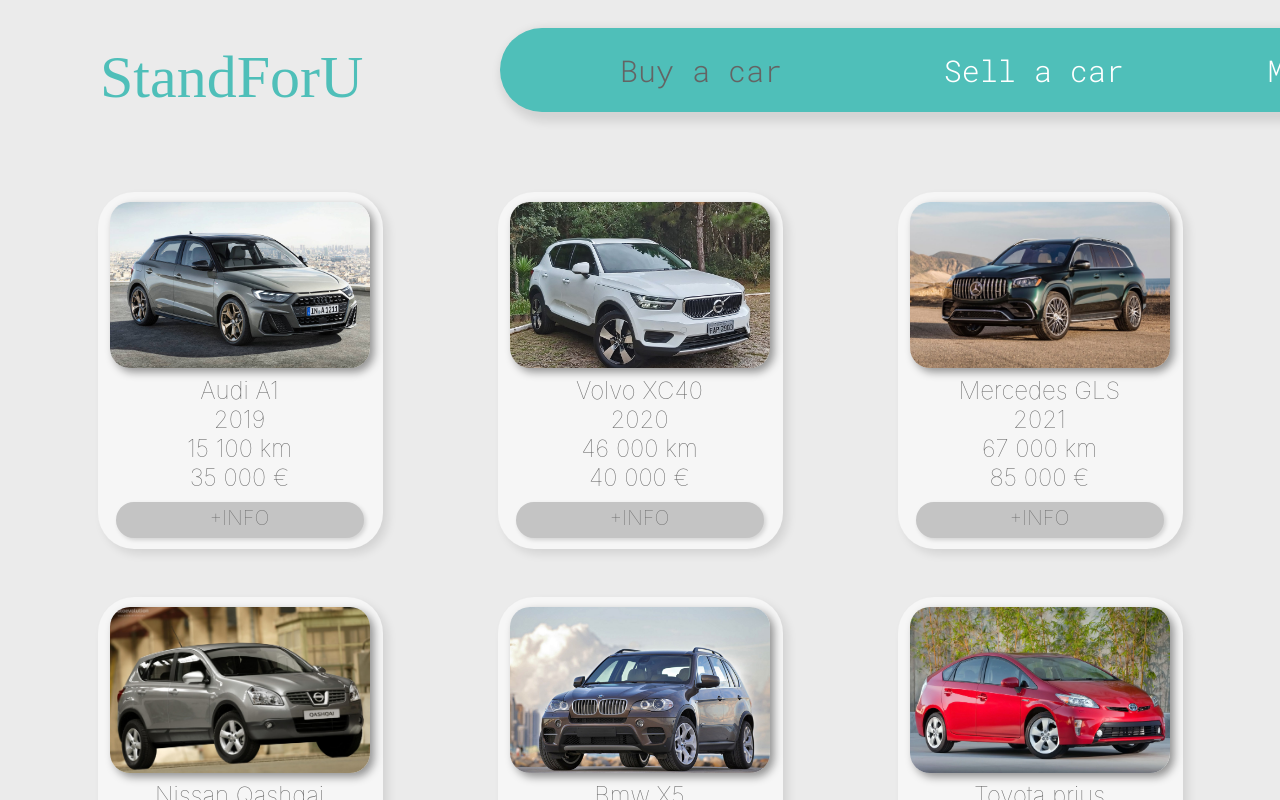
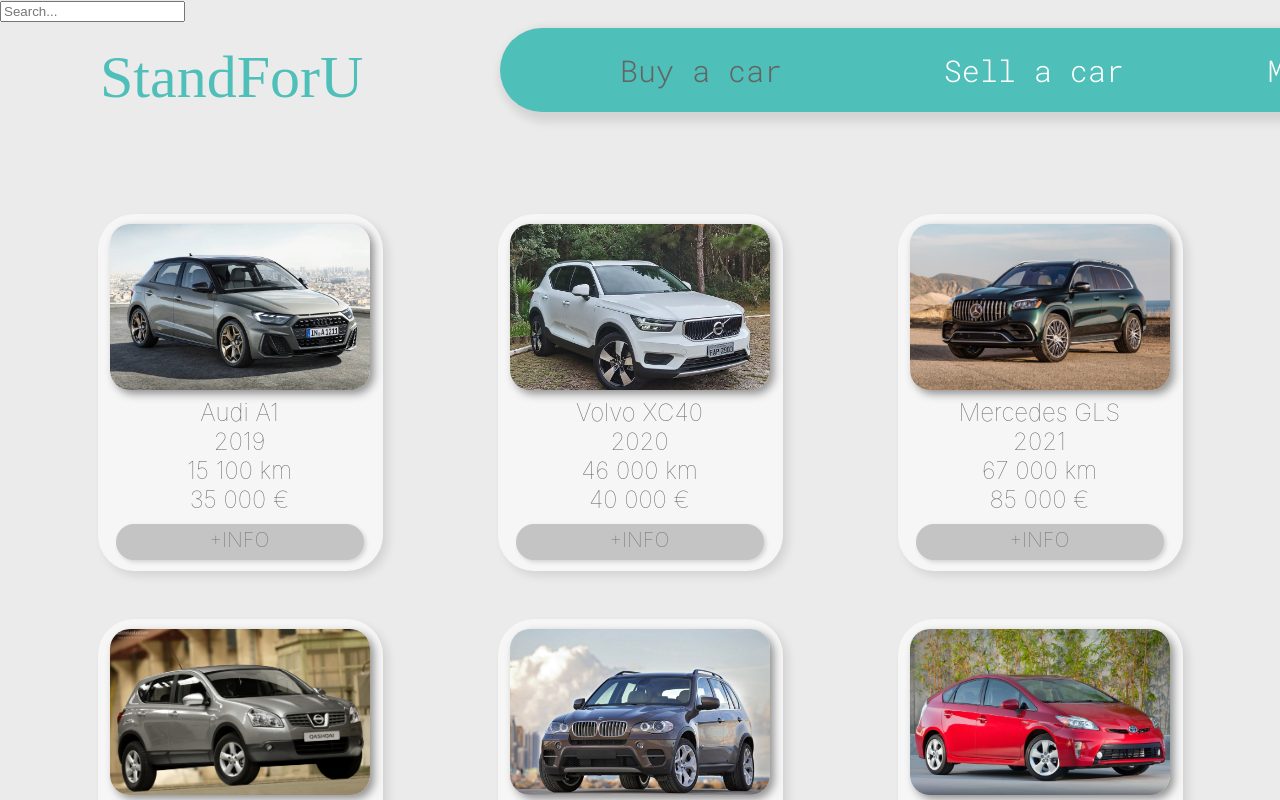
Before and after one commit to JoaoantonioViegas/StandForU, a React (Create React App) app in the folder standforu/: page / in a window 1280 px wide. Shown: the top 800 px of the page. Built offline with nearby package versions, Linux system fonts and the light colour scheme; a web font is replaced by a local one.

Commit message:
MainPAge

```diff
--- a/standforu/src/components/layout/CarAd.js
+++ b/standforu/src/components/layout/CarAd.js
@@ -1,12 +1,12 @@
 import React from 'react'
 import './CarAd.css'
 
-function CarAd({closeAd, carName}) {
+function CarAd({closeAd, visible, carName}) {
 
     return (
-        <div className='CarAd-bg' onClick={() => closeAd(false)}>
+        <div className='CarAd-bg'>
+            <button onClick={() => {closeAd(false); visible('visible');}}>X</button>
             <div className='CarAd-container'>
-                <button onClick={() => closeAd(false)}>X</button>
                 <div className='overview'>
                     <h1>{carName} overview</h1>
                 </div>
--- a/standforu/src/components/pages/Home.js
+++ b/standforu/src/components/pages/Home.js
@@ -12,12 +12,14 @@
 
     const [carName, setCarName] = useState("");
     const [carYear , setCarYear] = useState("");
+    const [visibility, setVisibility] = useState('visible');
 
     const divOnClick = (item, year) => {
         console.log("divOnClick: " + item + " " + year);
         setCarName(item);
         setCarYear(year);
-        setOpenAd(true)
+        setOpenAd(true);
+        setVisibility('hidden');
     }
 
     var array = [];
@@ -35,11 +37,15 @@
 
     return (
         <div className="Home">
-            {openAd && <CarAd closeAd={setOpenAd} carName={carName} carYear={carYear}/>}
+
             {!openAd && <Navbar link="buyacar"/>}
-            <div className="cars">
-                {!openAd && listCars}
+            <input type={'text'} placeholder={'Search...'} />
+            {openAd && <CarAd closeAd={setOpenAd} visible={setVisibility} carName={carName} carYear={carYear}/>}
+
+            <div className="cars" style={{visibility:visibility}}>
+                {listCars}
             </div>
+
 
         </div>
     );
```
Also changed, not shown: standforu/src/components/layout/CarAd.css (line endings or trailing spaces), 1 other file (tests, documents, lock files or other folders).
